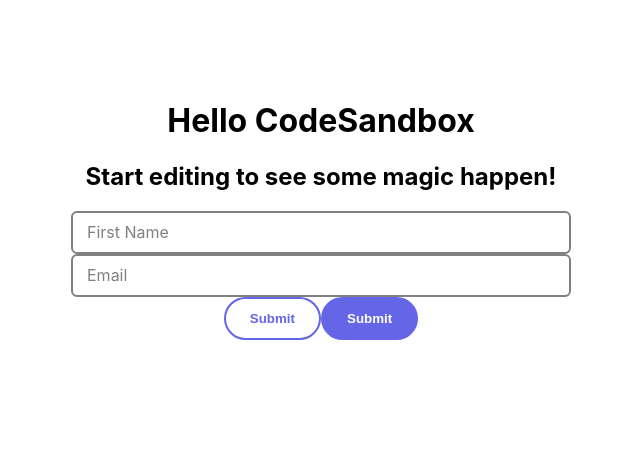
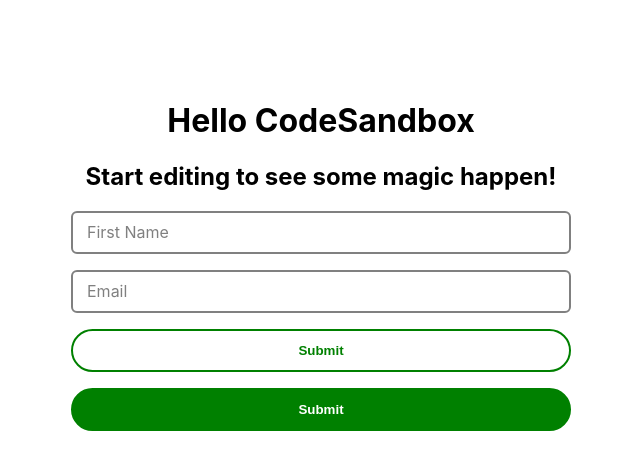
Before and after one commit to E-I-S-S-A/react-reusable-elements, a React (Create React App) app: page / in a window 1280 px wide. Shown: the top 470 px of the page, without its empty margins (9-649 px from the left). Built offline with nearby package versions, Linux system fonts and the light colour scheme.

Commit message:
feat: button and loader components complete

```diff
--- a/src/App.tsx
+++ b/src/App.tsx
@@ -1,4 +1,4 @@
-import React, { FormEventHandler } from 'react';
+import React, { FormEventHandler, useState } from 'react';
 import logo from './logo.svg';
 import './App.css';
 import { SubmitHandler, useForm } from "react-hook-form";
@@ -24,21 +24,34 @@ function App() {
     }
   );
 
+  const [isLoading, setIsLoading] = useState(false);
+
   const onSubmit: SubmitHandler<FormData> = (data) => {
     console.log(data); // You can handle your form data here
+    handleClick()
   };
 
+  const handleClick = () => {
+    setIsLoading(true);
+    // Simulate an API call or any async task
+    setTimeout(() => {
+      setIsLoading(false);
+      // alert('Action Completed!');
+    }, 2000);
+  };
+
+
   return (
-    <div className="App" style={{width:"500px", padding:"5rem"}}>
+    <div className="App" style={{ width: "500px", padding: "5rem" }}>
       <h1>Hello CodeSandbox</h1>
       <h2>Start editing to see some magic happen!</h2>
-      <form onSubmit={handleSubmit(onSubmit)} style={{}}>
+      <form onSubmit={handleSubmit(onSubmit)} style={{display:"flex",gap:"1rem", flexDirection:"column"}}>
         <EissaInputField<FormData>
           label="First Name"
           name="firstName"
           register={register}
           error={errors?.firstName}
-          rules={{ required: "First name is required", maxLength:{message:"Not more than 5", value:5}, pattern:{value:/eissa/, message:"Should contain eissa"} }}
+          rules={{ required: "First name is required", maxLength: { message: "Not more than 5", value: 5 }, pattern: { value: /eissa/, message: "Should contain eissa" } }}
           isTouched={touchedFields.firstName}
         />
         <EissaInputField<FormData>
@@ -46,13 +59,13 @@ function App() {
           name="email"
           register={register}
           error={errors?.email}
-          rules={ {required:"This is req" , pattern:{value:/^[\w-\.]+@([\w-]+\.)+[\w-]{2,4}$/g, message:"Should be email"} }}
+          rules={{ required: "This is req", pattern: { value: /^[\w-\.]+@([\w-]+\.)+[\w-]{2,4}$/g, message: "Should be email" } }}
           isTouched={touchedFields.email}
         />
-        <EissaButton label='Submit' type='submit' variant='secondary'/>
-        <EissaButton label='Submit' type='submit' variant='primary'/>
+        <EissaButton label='Submit' type='submit' variant='secondary' isLoading={isLoading} />
+        <EissaButton label='Submit' type='submit' variant='primary' isLoading={isLoading}/>
       </form>
-      <DevTool control={control}/>
+      <DevTool control={control} />
     </div>
   );
 }
--- a/src/conponents/EissaButton/EissaButton.module.css
+++ b/src/conponents/EissaButton/EissaButton.module.css
@@ -4,13 +4,14 @@
     padding: var(--padding);
     border-radius: var(--border-radius);
     cursor: pointer;
-    border: 2px solid var(--primary-color);
+    min-width: 3rem;
+    border: 2px solid var(--brand-color);
+    font-weight: bold;
     transition: all 0.5s ease;
-    font-weight: bold;
 }
 
 .primary {
-    background-color: var(--primary-color);
+    background-color: var(--brand-color);
     color: white;
 }
 
@@ -26,10 +27,35 @@
 
 .secondary {
     background-color: white;
-    color: var(--primary-color);
+    color: var(--brand-color);
 }
 
 .eissa_button.disabled {
     background-color: gray;
     cursor: not-allowed;
 }
+
+.loader {
+    width: 0.8rem;
+    height: 0.8rem;
+    border: 2px solid var(--brand-color);
+    border-bottom-color: transparent;
+    border-radius: 50%;
+    display: inline-block;
+    box-sizing: border-box;
+    animation: rotation 1s linear infinite;
+}
+
+.primary > .loader{
+    border: 2px solid white;
+}
+
+@keyframes rotation {
+    0% {
+        transform: rotate(0deg);
+    }
+
+    100% {
+        transform: rotate(360deg);
+    }
+}
--- a/src/conponents/EissaButton/EissaButton.tsx
+++ b/src/conponents/EissaButton/EissaButton.tsx
@@ -1,5 +1,6 @@
 import React from 'react';
 import styles from './EissaButton.module.css';
+import EissaLoader from '../EissaLoader/EissaLoader';
 
 interface EissaButtonProps {
     label: string;
@@ -7,19 +8,21 @@ interface EissaButtonProps {
     type?: 'button' | 'submit' | 'reset';
     variant?: 'primary' | 'secondary';
     disabled?: boolean;
+    isLoading?: boolean;
 }
 
 const EissaButton: React.FC<EissaButtonProps> = (props: EissaButtonProps) => {
-    const { label, onClick, type = 'button', variant = 'primary', disabled = false } = props;
+    const { label, onClick, type = 'button', variant = 'primary', disabled = false, isLoading = false, } = props;
 
     return (
         <button
             className={`${styles.eissa_button} ${variant === 'primary' ? styles.primary : styles.secondary} ${disabled ? styles.disabled : ''}`}
             onClick={onClick}
             type={type}
-            disabled={disabled}
+            disabled={disabled || isLoading}
         >
-            {label}
+            {isLoading ? <EissaLoader varient={variant}/>
+                : label}
         </button>
     );
 };
--- a/src/conponents/EissaInputField/EissaInputField.module.css
+++ b/src/conponents/EissaInputField/EissaInputField.module.css
@@ -7,7 +7,7 @@
 }
 
 .input_wrapper {
-    --focus-color: var(--primary-color);
+    --focus-color: var(--brand-color);
     --padding: 0.75rem;
     position: relative;
     display: flex;
--- /dev/null
+++ b/src/conponents/EissaLoader/EissaLoader.module.css
@@ -0,0 +1,45 @@
+.dot {
+    height: 0.4rem;
+    width: 0.4rem;
+    border-radius: 50%;
+    animation: bounce 0.6s infinite ease-in-out;
+}
+
+.primary .dot {
+    background-color: white;
+}
+
+.secondary .dot {
+    background-color: var(--brand-color);
+}
+
+.loader {
+    display: flex;
+    gap: 0.5rem;
+    justify-content: center;
+    height: 2ch;
+}
+
+.loader .dot:nth-child(1) {
+    animation-delay: 0s;
+}
+
+.loader .dot:nth-child(2) {
+    animation-delay: 0.1s;
+}
+
+.loader .dot:nth-child(3) {
+    animation-delay: 0.2s;
+}
+
+@keyframes bounce {
+
+    0%,
+    100% {
+        transform: translateY(0.25rem);
+    }
+
+    50% {
+        transform: translateY(-0.25rem);
+    }
+}
--- /dev/null
+++ b/src/conponents/EissaLoader/EissaLoader.tsx
@@ -0,0 +1,22 @@
+import React from 'react'
+import styles from './EissaLoader.module.css'
+
+export type LoaderProps = {
+    varient: "primary" | "secondary"
+}
+
+
+const EissaLoader = (props: LoaderProps) => {
+
+    const { varient } = props;
+
+    return (
+        <div className={`${styles.loader} ${styles[varient]}`}>
+            <div className={styles.dot}></div>
+            <div className={styles.dot}></div>
+            <div className={styles.dot}></div>
+        </div>
+    )
+}
+
+export default EissaLoader
--- a/src/index.css
+++ b/src/index.css
@@ -12,6 +12,6 @@ code {
     monospace;
 }
 
-:root {
-  --primary-color: rgb(101, 101, 232);
+:root{
+  --brand-color: green;
 }
```
